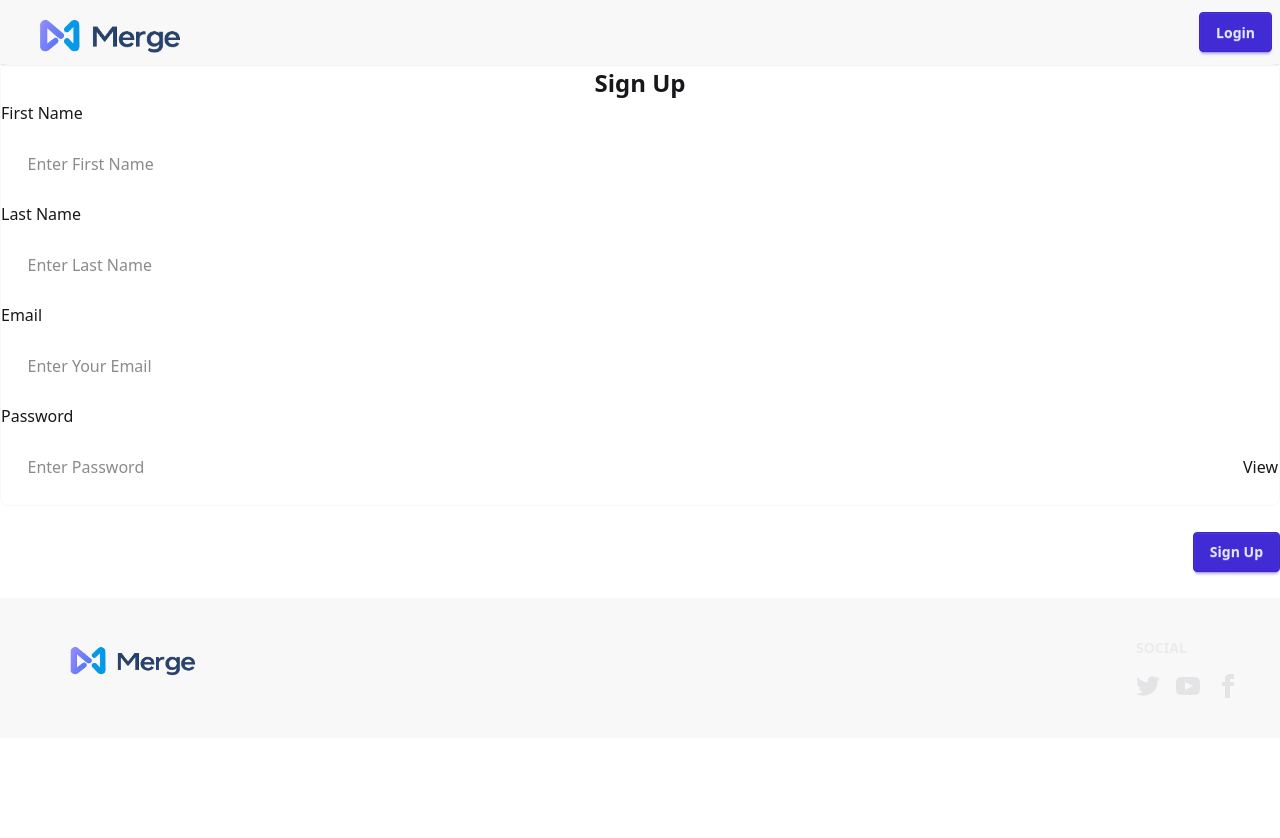
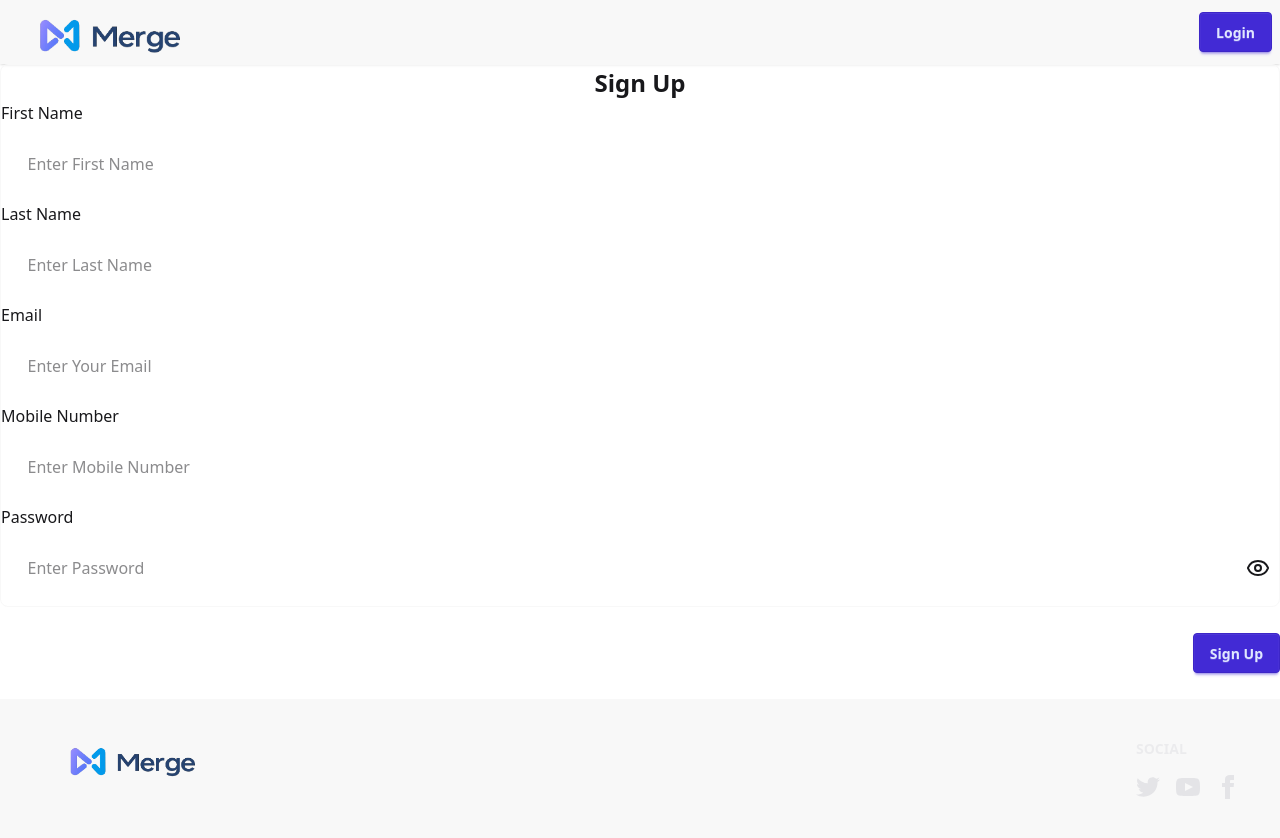
Before and after one commit to manu-hn/merge-frontend, a React (Vite) app: page /register in a window 1280 px wide. Before the commit the page ends 800 px from the top, so only its background shows below. Built offline with nearby package versions, Linux system fonts and the light colour scheme; no server answers.

Commit message:
`Added lucide-react package and updated register component to use it`

```diff
--- a/package.json
+++ b/package.json
@@ -13,6 +13,7 @@
     "@reduxjs/toolkit": "^2.11.2",
     "@tailwindcss/vite": "^4.1.18",
     "axios": "^1.13.2",
+    "lucide-react": "^0.562.0",
     "react": "^19.2.0",
     "react-dom": "^19.2.0",
     "react-redux": "^9.2.0",
--- a/src/components/auth/login.jsx
+++ b/src/components/auth/login.jsx
@@ -8,8 +8,8 @@ import Register from './register';
 
 const Login = () => {
   const [isLoginForm, setIsLoginForm] = useState(true);
-  const [emailId, setEmailId] = useState('hadid.gigi@gmail.com');
-  const [password, setPassword] = useState('Gigi@Hadid123');
+  const [emailId, setEmailId] = useState('');
+  const [password, setPassword] = useState('');
   const dispatch = useDispatch();
   const navigate = useNavigate();
 
--- a/src/components/auth/register.jsx
+++ b/src/components/auth/register.jsx
@@ -1,22 +1,35 @@
-import { REGISTRATION_FIELDS } from '@/utils/constants';
+import { loginUser } from '@/store/slices/user-slice';
+import { BASE_URL, REGISTRATION_FIELDS } from '@/utils/constants';
+import axios from 'axios';
+import { Eye, EyeClosed } from 'lucide-react';
 import React, { useState } from 'react'
+import { useDispatch } from 'react-redux';
+import { useNavigate } from 'react-router-dom';
 
 const Register = () => {
   const [isPasswordVisible, setIsPasswordVisible] = useState(false);
+  const [isPasswordFieldFocused, setIsPasswordFieldFocused] = useState(false);
   const [formData, setFormData] = useState({});
+  const dispatch = useDispatch();
+  const navigate = useNavigate();
 
-  const handleOnChange = (eve)=>{
-    const {name, value} = eve.target;
+  const handleOnChange = (eve) => {
+    const { name, value } = eve.target;
     setFormData((prev) => ({
       ...prev,
       [name]: value,
     }))
   }
 
-  async function onFormSubmit(eve){
+
+  async function onFormSubmit(eve) {
     eve.preventDefault();
     try {
-      console.log("Form Data:", formData);
+     const response = await axios.post(`${BASE_URL}register`, formData, { withCredentials: true });
+     dispatch(loginUser(response.data.data));
+     console.log(response);
+
+     return navigate("/profile");
 
     } catch (error) {
       console.error(error)
@@ -29,18 +42,20 @@ const [isPasswordVisible, setIsPasswordVisible] = useState(false);
           <h2 className="text-center text-[1.5em] font-semibold">Sign Up</h2>
 
           {
-            REGISTRATION_FIELDS?.map((item)=>(<div className='flex flex-col' key={item?.id}>
+            REGISTRATION_FIELDS?.map((item) => (<div className='flex flex-col' key={item?.id}>
               <label htmlFor={`${item?.id}`}>{item?.label}</label>
               {
-                item?.type==="password" ? (
-                   <div className='flex justify-between items-center rounded-lg border border-white/30'>
-                <input onChange={handleOnChange}
-              className=' p-[2%] rounded-lg'
-              type={`${ !isPasswordVisible ? "password" : "text"}`} placeholder={item?.placeHolder}
-              required={item?.required} id={item?.id} nam={item?.id} />
+                item?.type === "password" ? (
+                  <div
+                    className={`flex justify-between items-center rounded-lg ${isPasswordFieldFocused ? 'border-2 border-white  '
+                      : 'border border-white/30'} `}>
+                    <input onChange={handleOnChange} onFocus={() => setIsPasswordFieldFocused(true)} onBlur={() => setIsPasswordFieldFocused(false)}
+                      className=' p-[2%] rounded-lg border-none outline-none ring-0'
+                      type={`${!isPasswordVisible ? "password" : "text"}`} placeholder={item?.placeHolder}
+                      required={item?.required} id={item?.id} name={item?.id} />
                     {item?.type === 'password' && (
-                <span onClick={()=>setIsPasswordVisible((flag)=>!flag)}
-                className='cursor-pointer'>{isPasswordVisible ? "Hide" : "View"}</span>
+                      <span onClick={() => setIsPasswordVisible((flag) => !flag)}
+                        className='cursor-pointer px-2'>{isPasswordVisible ? <EyeClosed /> : <Eye />}</span>
                     )}
                   </div>
                 ) : (
@@ -48,7 +63,7 @@ const [isPasswordVisible, setIsPasswordVisible] = useState(false);
                   <input onChange={handleOnChange}
                     className='border border-white/30 p-[2%] rounded-lg'
                     type={`${item?.type}`} placeholder={item?.placeHolder}
-              required={item?.required} id={item?.id} nam={item?.id} />
+                    required={item?.required} id={item?.id} name={item?.id} />
                 )
               }
 
--- a/src/utils/constants.js
+++ b/src/utils/constants.js
@@ -27,6 +27,14 @@ export const REGISTRATION_FIELDS = [
 
     },
      {
+        id : "mobileNumber",
+        type : "number",
+        placeHolder : "Enter Mobile Number",
+        label : "Mobile Number",
+        required : true,
+
+    },
+     {
         id : "password",
         type : "password",
         placeHolder : "Enter Password",
```
Also changed, not shown: 1 other file (tests, documents, lock files or other folders). Lines whose indentation alone changed are shown as unchanged.
